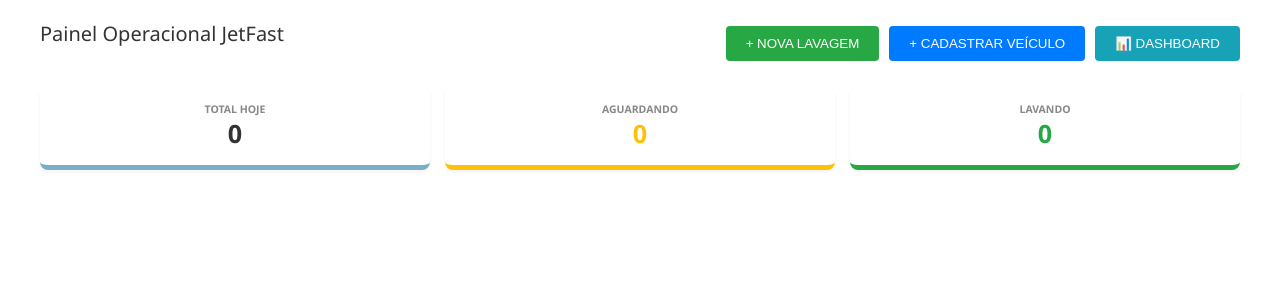
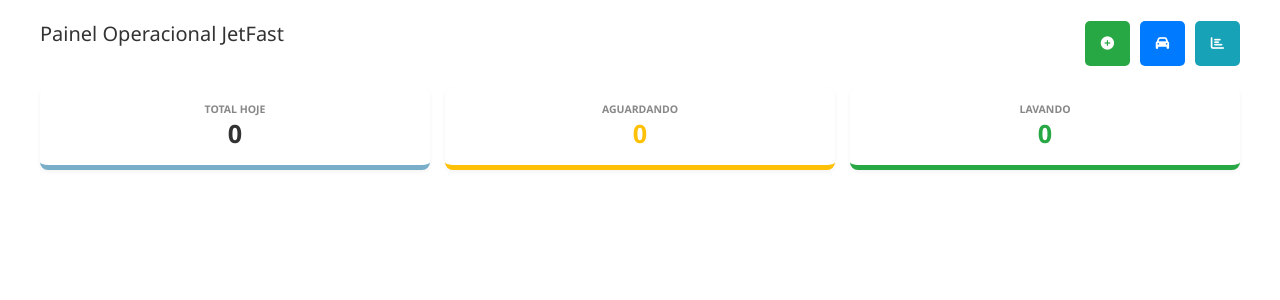
Before and after one commit to RaildoBarros/jetfast, a Django app: page /jetfast/acompanhamento/ in a window 1280 px wide. Shown: the part 92-392 px from the top of the page. Run offline with Django 5.2, Linux system fonts and the light colour scheme; the visitor is signed in with stand-in values (Sample User, id 1); data that the repository does not hold is empty.

Commit message:
botões acompanhamento.html

```diff
--- a/jetfast/templates/admin/acompanhamento.html
+++ b/jetfast/templates/admin/acompanhamento.html
@@ -211,6 +211,7 @@
 
 {% block extrahead %}
 {{ block.super }}
+<link rel="stylesheet" href="https://cdnjs.cloudflare.com/ajax/libs/font-awesome/6.0.0/css/all.min.css">
 <script>
 // Pausa o auto-refresh quando modais estão abertos
 //let autoRefreshEnabled = true;
@@ -251,19 +252,21 @@ startAutoRefresh();
         <div style="display: flex; gap: 10px;">
     <button onclick="abrirModalNovaLavagem()"
             class="button"
-                    style="background: #28a745 !important; padding: 10px 20px; cursor: pointer;">
-                + NOVA LAVAGEM
-            </button>
+            title="Nova Lavagem"
+            style="background: #28a745 !important; padding: 10px; cursor: pointer; width: 45px; height: 45px; display: flex; align-items: center; justify-content: center; border-radius: 5px; border: none; color: white;">
+        <i class="fas fa-plus-circle"></i> </button>
+
     <button onclick="abrirFormularioCadastroRapido()"
             class="button"
-                    style="background: #007bff !important; padding: 10px 20px; cursor: pointer;">
-                + CADASTRAR VEÍCULO
-            </button>
+            title="Cadastrar Veículo"
+            style="background: #007bff !important; padding: 10px; cursor: pointer; width: 45px; height: 45px; display: flex; align-items: center; justify-content: center; border-radius: 5px; border: none; color: white;">
+        <i class="fas fa-car"></i> </button>
+
     <button onclick="window.location.href='{% url 'dashboard' %}'"
             class="button"
-                style="background: #17a2b8 !important; padding: 10px 20px; cursor: pointer;">
-            📊 DASHBOARD
-            </button>
+            title="Dashboard"
+            style="background: #17a2b8 !important; padding: 10px; cursor: pointer; width: 45px; height: 45px; display: flex; align-items: center; justify-content: center; border-radius: 5px; border: none; color: white;">
+        <i class="fas fa-chart-bar"></i> </button>
 </div>
     </div>
 
```
Lines whose indentation alone changed are shown as unchanged.
